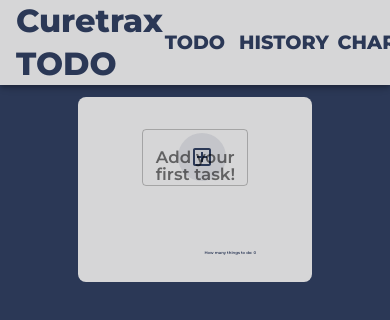
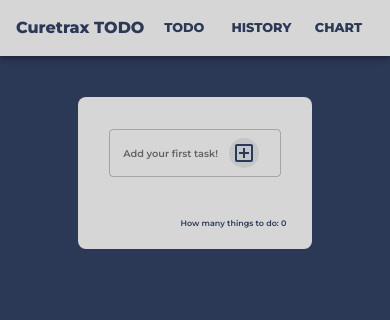
Before and after one commit to Andrewq11/cureTask, a React (Create React App) app: page /#/ in a window 390 px wide. Shown: the top 320 px of the page. Built offline with nearby package versions, Linux system fonts and the light colour scheme.

Commit message:
Adding mobile responsiveness

```diff
--- a/public/index.html
+++ b/public/index.html
@@ -5,7 +5,7 @@
     <link rel="icon" href="%PUBLIC_URL%/favicon.ico" />
     <meta
       name="viewport"
-      content="width=device-width, initial-scale=1, maximum-scale=1.5"
+      content="width=device-width, initial-scale=1"
     />
     <meta name="theme-color" content="#000000" />
     <meta
--- a/src/components/AddTODO.js
+++ b/src/components/AddTODO.js
@@ -8,6 +8,15 @@
 // Returns input field components with button
 export default function AddTODO(props) {
   const classes = useStyle();
+
+  let iconSize = null;
+
+  if (window.innerWidth < 430) {
+    iconSize = 'small';
+  } else {
+    iconSize = 'medium';
+  }
+
 
   return (
     <TextField
@@ -20,7 +29,7 @@
         endAdornment: (
           <InputAdornment position="start">
             <IconButton
-              size="medium"
+              size={iconSize}
               color="primary"
               onClick={props.handleAdd}
               style={{ backgroundColor: "rgba(43, 56, 86, 0.1)" }}
--- a/src/components/ToDoItem.js
+++ b/src/components/ToDoItem.js
@@ -7,6 +7,11 @@
 
 export default function ToDoItem(props) {
   const classes = useStyle();
+  let iconSize = null;
+
+  if (window.innerWidth < 430) {
+    iconSize = 'small';
+  }
 
   // Return todo task card
   return (
@@ -18,6 +23,7 @@
       <IconButton
         className={classes.checkIcon}
         onClick={props.delete}
+        size={iconSize}
       >
         <Delete />
       </IconButton>
--- a/src/components/ToDoMap.js
+++ b/src/components/ToDoMap.js
@@ -9,6 +9,12 @@
   list: {
     marginLeft: "1rem",
     marginRight: "3.5rem",
+  },
+
+  "@media (max-width: 40rem)": {
+    list: {
+      alignSelf: 'center'
+    },
   },
 });
 
--- a/src/components/componentStyles/AddTODOStyle.js
+++ b/src/components/componentStyles/AddTODOStyle.js
@@ -12,4 +12,18 @@
     fontSize: "calc(1rem + 0.2vw)",
     fontWeight: 600,
   },
+
+  "@media (max-width: 40rem)": {
+    textField: {
+      marginTop: "2rem",
+      marginBottom: "0.5rem",
+      marginLeft: "8vw",
+      marginRight: "8vw",
+    },
+
+    labelStyle: {
+      fontSize: "2.5vw",
+      fontWeight: 600,
+    },
+  },
 });
--- a/src/components/componentStyles/HeaderNavStyle.js
+++ b/src/components/componentStyles/HeaderNavStyle.js
@@ -21,4 +21,26 @@
   toolMargin: {
     marginBottom: "2%",
   },
+
+  '@media (max-width: 40rem)': {
+    button: {
+      marginRight: "2%"
+    },
+    titleText: {
+      fontWeight: 800,
+      color: "#2B3856",
+      fontSize: "1rem",
+      textAlign: 'center'
+    },
+
+    buttonText: {
+      fontWeight: 800,
+      color: "#2B3856",
+      fontSize: "0.8rem",
+    },
+
+    buttonEnd: {
+      marginRight: "1%",
+    },
+  }
 });
--- a/src/components/componentStyles/ToDoItemStyle.js
+++ b/src/components/componentStyles/ToDoItemStyle.js
@@ -2,12 +2,36 @@
 
 // Styling for ToDoItem card
 export const useStyle = makeStyles({
+  card: {
+    backgroundColor: "#2B3856",
+    padding: "1rem",
+    display: "flex",
+    flexDirection: "row",
+    marginBottom: "1rem",
+  },
+
+  toDoText: {
+    color: "white",
+    alignSelf: "center",
+    flex: "3",
+    fontWeight: "500",
+  },
+
+  checkIcon: {
+    marginLeft: "auto",
+    color: "white",
+  },
+
+  "@media (max-width: 40rem)": {
     card: {
       backgroundColor: "#2B3856",
-      padding: "1rem",
+      paddingRight: "0.5rem",
       display: "flex",
       flexDirection: "row",
       marginBottom: "1rem",
+      height: '1vh',
+      alignItems: 'center',
+      width: "30vw"
     },
 
     toDoText: {
@@ -15,10 +39,12 @@
       alignSelf: "center",
       flex: "3",
       fontWeight: "500",
+      fontSize: '3vw'
     },
 
     checkIcon: {
-      marginLeft: "auto",
+      marginLeft: '-2vw',
       color: "white",
     },
-  });
+  },
+});
--- a/src/screens/Chart.js
+++ b/src/screens/Chart.js
@@ -15,22 +15,37 @@
 
   // Initializing variable for assignment to JSX below
   let chartActive = null;
+  let chartSize = null;
+  let pieLabels = null;
+  let tickShow = null;
+
+  if (window.innerWidth < 430) {
+    tickShow = true;
+    pieLabels = "";
+    chartSize = '1.6vh';
+  } else {
+    tickShow = false;
+    pieLabels = "{value.percent.formatNumber('#.0')}%";
+    chartSize = '4vh';
+  }
 
   // Handling chart generation and disposal
   useEffect(() => {
     let chart = am4core.create("chartdiv", am4charts.PieChart);
     chart.fontFamily = "Montserrat";
-    chart.minWidth = "50px"
+    chart.minWidth = '500px'
 
     // Styling for chart
     let title = chart.titles.create();
     title.text = "Completed Tasks vs. Deleted Tasks";
     title.fontWeight = 500;
-    title.fontSize = "4vh";
-    title.align = "center";
+    title.fontSize = chartSize;
+    title.textAlign= 'center'
     title.marginTop = '10rem';
 
     let series = chart.series.push(new am4charts.PieSeries());
+    series.ticks.template.disabled = tickShow;
+    series.labels.template.text = pieLabels;
     series.dataFields.value = "count";
     series.dataFields.category = "TaskType";
 
--- a/src/screens/screenStyles/HistoryStyle.js
+++ b/src/screens/screenStyles/HistoryStyle.js
@@ -32,4 +32,27 @@
     color: "#2B3856",
     margin: "1rem",
   },
+
+  "@media (max-width: 40rem)": {
+    mainDiv: {
+      backgroundColor: "#D6D6D7",
+      borderRadius: "8px",
+      marginTop: "4vh",
+      margin: "2vw",
+      minHeight: "28vh",
+      marginBottom: "2vh",
+      minWidth: "10vw",
+      display: "flex",
+      flexDirection: "column",
+      alignItems: 'center',
+      padding: '0.5rem'
+    },
+
+    mainText: {
+      fontWeight: 700,
+      fontSize: "1rem",
+      color: "#2B3856",
+      margin: "1rem",
+    },
+  },
 });
--- a/src/screens/screenStyles/HomeStyle.js
+++ b/src/screens/screenStyles/HomeStyle.js
@@ -43,4 +43,38 @@
     fontSize: "1vw",
     color: "#2B3856",
   },
+
+  '@media (max-width: 40rem)': {
+    button: {
+      marginRight: "2%"
+    },
+    titleText: {
+      fontWeight: 800,
+      color: "#2B3856",
+      fontSize: "1rem",
+      textAlign: 'center'
+    },
+
+    buttonText: {
+      fontWeight: 800,
+      color: "#2B3856",
+      fontSize: "0.8rem",
+    },
+
+    buttonEnd: {
+      marginRight: "1%",
+    },
+
+    countDivPlace: {
+      marginRight: '0.6rem',
+      width: "1rem",
+      height: "1rem",
+    },
+
+    countText: {
+      fontWeight: 600,
+      fontSize: "0.5rem",
+      color: "#2B3856",
+    },
+  }
 });
```
Lines whose indentation alone changed are shown as unchanged.
